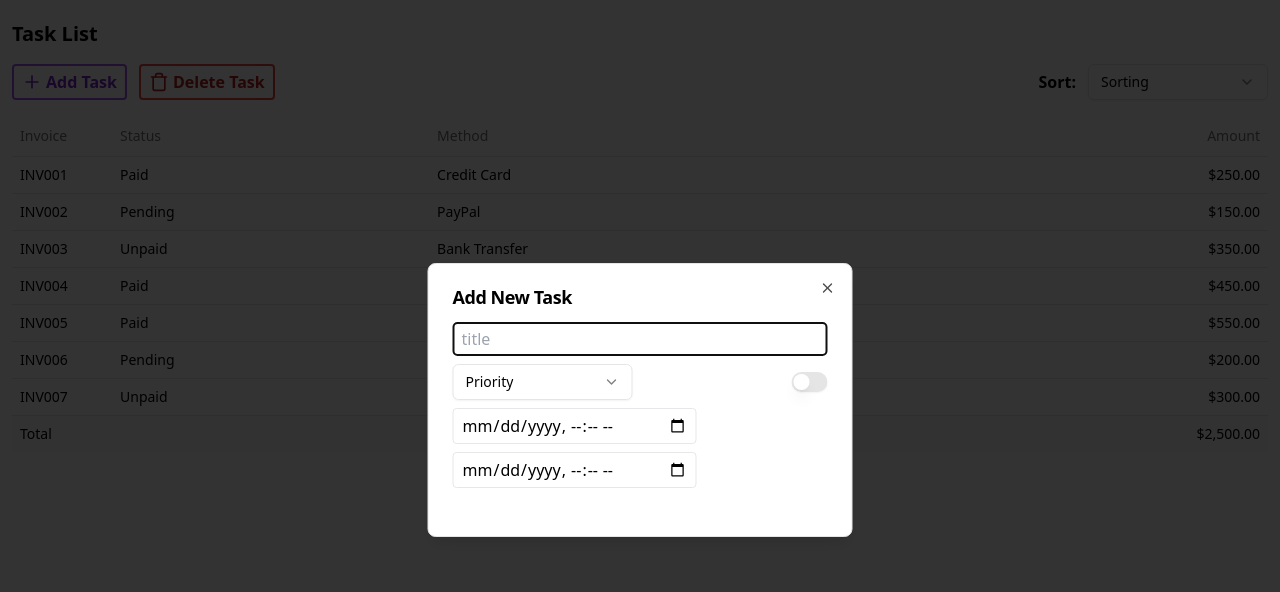
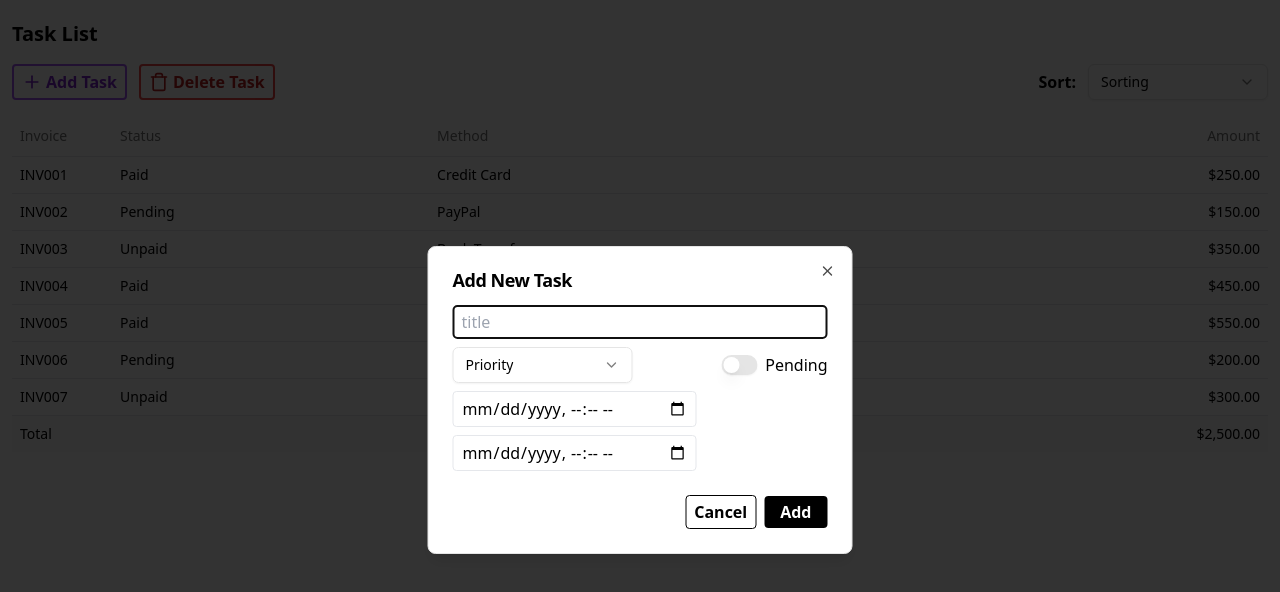
Before and after one commit to PrashantMaurya252/task-manager, a React (Vite) app in the folder frontend/: page /task-list in a window 1280 px wide. Both pictures are taken after a click on the element "Add Task". Shown: the top 592 px of the page. Built offline with nearby package versions, Linux system fonts and the light colour scheme.

Commit message:
making of addlist page and integrating api

```diff
--- a/frontend/src/components/Modal.jsx
+++ b/frontend/src/components/Modal.jsx
@@ -21,9 +21,10 @@ import {
   SelectValue,
 } from "./ui/select";
 import { Switch } from "./ui/switch";
-import { Calendar } from "./ui/calendar";
-import { Popover, PopoverContent, PopoverTrigger } from "./ui/popover";
+
 import axios from "axios";
+import { toast } from "sonner";
+import { Loader2 } from "lucide-react";
 
 const Modal = ({ modalType, open, setOpen }) => {
   const [loading, setLoading] = useState(false);
@@ -32,21 +33,21 @@ const Modal = ({ modalType, open, setOpen }) => {
 
   const addTaskschema = Yup.object().shape({
     title: Yup.string().required().label("Title"),
-    status: Yup.string().required().label("Status"),
+    status: Yup.string().label("Status"),
     priority: Yup.number().required().label("Priority"),
-    starttime: Yup.string().required().label("starttime"),
-    startdate: Yup.string().required().label("startdate"),
-    endtime: Yup.string().required().label("endtime"),
-    enddate: Yup.string().required().label("enddate"),
+
+    startTime: Yup.string().label("startTime"),
+
+    endTime: Yup.string().label("endTime"),
   });
 
   const editTaskschema = Yup.object().shape({
     title: Yup.string().required().label("Title"),
-    status: Yup.string().required().label("Status"),
+    status: Yup.string().label("Status"),
     priority: Yup.number().required().label("Priority"),
-    starttime: Yup.string().required().label("starttime"),
+
     startdate: Yup.string().required().label("startdate"),
-    endtime: Yup.string().required().label("endtime"),
+
     enddate: Yup.string().required().label("enddate"),
   });
   console.log(endTime, "endTime");
@@ -62,26 +63,46 @@ const Modal = ({ modalType, open, setOpen }) => {
     resolver: yupResolver(schema),
   });
 
-  const addTask =async(data)=>{
+  const addTask = async (data) => {
+    console.log("clicked")
+    setLoading(true);
+    console.log(data)
+    const sendingData={...data, startTime: new Date(startTime), endTime: new Date(endTime)}
     try {
-      const res = await axios()
+      const res = await axios.post(
+        "http://localhost:5000/users/add-task",
+        sendingData,
+        {
+          headers: {
+            "Content-Type": "application/json",
+          },
+          withCredentials: true
+        },
+
+      );
+      if (res.data.success) {
+        toast.success("Task Added Succesfully");
+      }
     } catch (error) {
-
+      console.log(error);
+      toast.error(error.response.data.message);
+    } finally {
+      setLoading(false);
     }
-  }
+  };
   return (
     <div>
-      <Dialog open={open} setOpen={setOpen}>
+      <Dialog open={open} onOpenChange={setOpen}>
         <DialogTrigger asChild></DialogTrigger>
         <DialogContent
           className="sm:max-w-[425px]"
-          onInteractOutside={() => setOpen(false)}
+          onInteractOutside={(e) => e.preventDefault()}
         >
           <DialogHeader>
             <DialogTitle>
-              {(modalType === "addTask" ? "Add New Task" : "Edit Task")}
+              {modalType === "addTask" ? "Add New Task" : "Edit Task"}
             </DialogTitle>
-            {(modalType === "addTask" ? "" : "Task ID :2")}
+            {modalType === "addTask" ? "" : "Task ID :2"}
           </DialogHeader>
           <div>
             <div>
@@ -101,6 +122,9 @@ const Modal = ({ modalType, open, setOpen }) => {
                   );
                 }}
               />
+              {errors.title && (
+                <p className="text-sm text-red-600">{errors.title.message}</p>
+              )}
             </div>
             <div className="my-2 flex justify-between items-center">
               <Controller
@@ -136,32 +160,44 @@ const Modal = ({ modalType, open, setOpen }) => {
                   );
                 }}
               />
+              {errors.priority && (
+                <p className="text-sm text-red-600">{errors.priority.message}</p>
+              )}
 
               <Controller
                 control={control}
                 name="status"
                 render={({ field }) => {
+                  const state = field.value === "Finished"
                   return (
                     <div className="flex items-center space-x-2">
                       <Switch
-                        checked={field.value}
-                        onCheckedChange={field.onChange}
+                        checked={state}
+                        onCheckedChange={(checked)=>field.onChange(checked ? "Finished" : "Pending")}
                       />
+                      <span>{state ? "Finished" : "Pending"}</span>
                     </div>
                   );
                 }}
               />
+              {errors.status && (
+                <p className="text-sm text-red-600">{errors.status.message}</p>
+              )}
             </div>
 
             <div className="my-2 flex justify-between items-center">
               <Controller
                 control={control}
-                name="startdate"
+                name="startTime"
                 render={({ field }) => {
                   return (
                     <input
                       type="datetime-local"
-                      value={endTime}
+                      // value={field.value}
+                      // onChange={field.onChange}
+                      // onBlur={field.onBlur}
+                      value={startTime}
+
                       onChange={(e) => setStartTime(e.target.value)}
                       className="border-[1px] px-2 py-1 rounded-sm"
                     />
@@ -173,11 +209,14 @@ const Modal = ({ modalType, open, setOpen }) => {
             <div className="my-2 flex justify-between items-center">
               <Controller
                 control={control}
-                name="enddate"
+                name="endTime"
                 render={({ field }) => {
                   return (
                     <input
                       type="datetime-local"
+                      // value={field.value}
+                      // onChange={field.onChange}
+                      // onBlur={field.onBlur}
                       value={endTime}
                       onChange={(e) => setEndTime(e.target.value)}
                       className="border-[1px] px-2 py-1 rounded-sm"
@@ -187,7 +226,22 @@ const Modal = ({ modalType, open, setOpen }) => {
               />
             </div>
           </div>
-          <DialogFooter></DialogFooter>
+          <DialogFooter>
+            <div className="flex justify-end items-center gap-2">
+              <button className="border-[1px] border-black font-semibold px-2 py-1 rounded-sm" onClick={()=>setOpen(false)}>Cancel</button>
+              {modalType === "addTask" ? (
+                <button disabled={loading} onClick={handleSubmit(addTask)} className="bg-black text-white font-semibold px-4 py-1 rounded-sm">
+                  {loading ? (
+                    <Loader2 className="mr-2 h-6 w-6 animate-spin" />
+                  ) : (
+                    "Add"
+                  )}
+                </button>
+              ) : (
+                <button>Edit</button>
+              )}
+            </div>
+          </DialogFooter>
         </DialogContent>
       </Dialog>
     </div>
--- a/frontend/src/pages/Authentication.jsx
+++ b/frontend/src/pages/Authentication.jsx
@@ -51,9 +51,9 @@ const Authentication = () => {
         },
         withCredentials: true,
       });
-      console.log(res);
+
       if (res.data.success) {
-        navigate("/dashboard");
+        navigate("/task-list");
         localStorage.setItem("token", res?.data?.token);
         clearInputValues()
 
```
Also changed, not shown: 2 other files (tests, documents, lock files or other folders).
